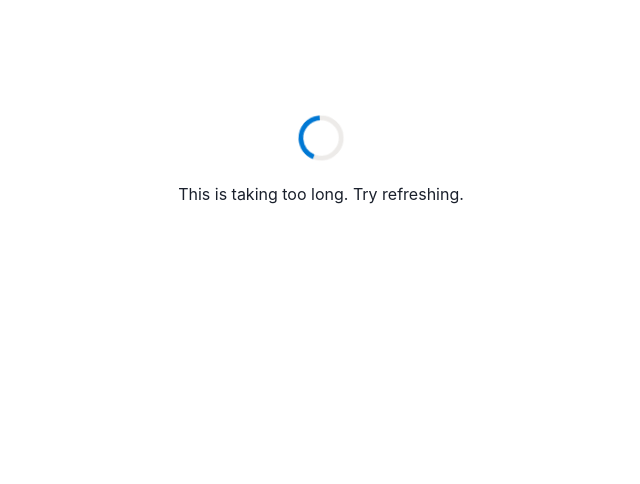
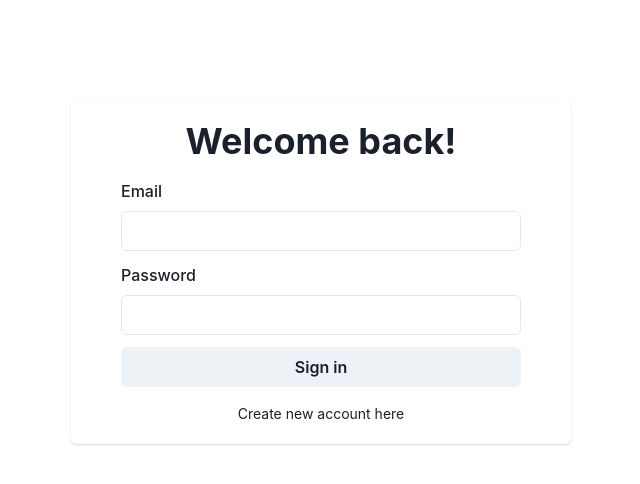
Before and after one commit to ksemilla/valearnis-react, a React (Vite) app: page /login in a window 1280 px wide. Shown: the top 484 px of the page, without its empty margins (319-959 px from the left). Built offline with nearby package versions, Linux system fonts and the light colour scheme; no server answers.

Commit message:
Revert change

```diff
--- a/src/containers/AuthContainer.tsx
+++ b/src/containers/AuthContainer.tsx
@@ -3,8 +3,6 @@ import { useAuthStore } from "../stores/auth"
 import { useEffect } from "react"
 import { useQuery } from "@tanstack/react-query"
 import { UsersService } from "../api/users"
-import { Box, Center } from "@chakra-ui/react"
-import { Loader } from "../components"
 
 export default function AuthContainer() {
   const navigate = useNavigate()
@@ -25,13 +23,5 @@ export default function AuthContainer() {
     },
   })
 
-  return authStore.isLogged ? (
-    <Outlet />
-  ) : (
-    <Box mt="50px">
-      <Center>
-        <Loader text=" Unauthorized Redirecting..." />
-      </Center>
-    </Box>
-  )
+  return <Outlet />
 }
```
